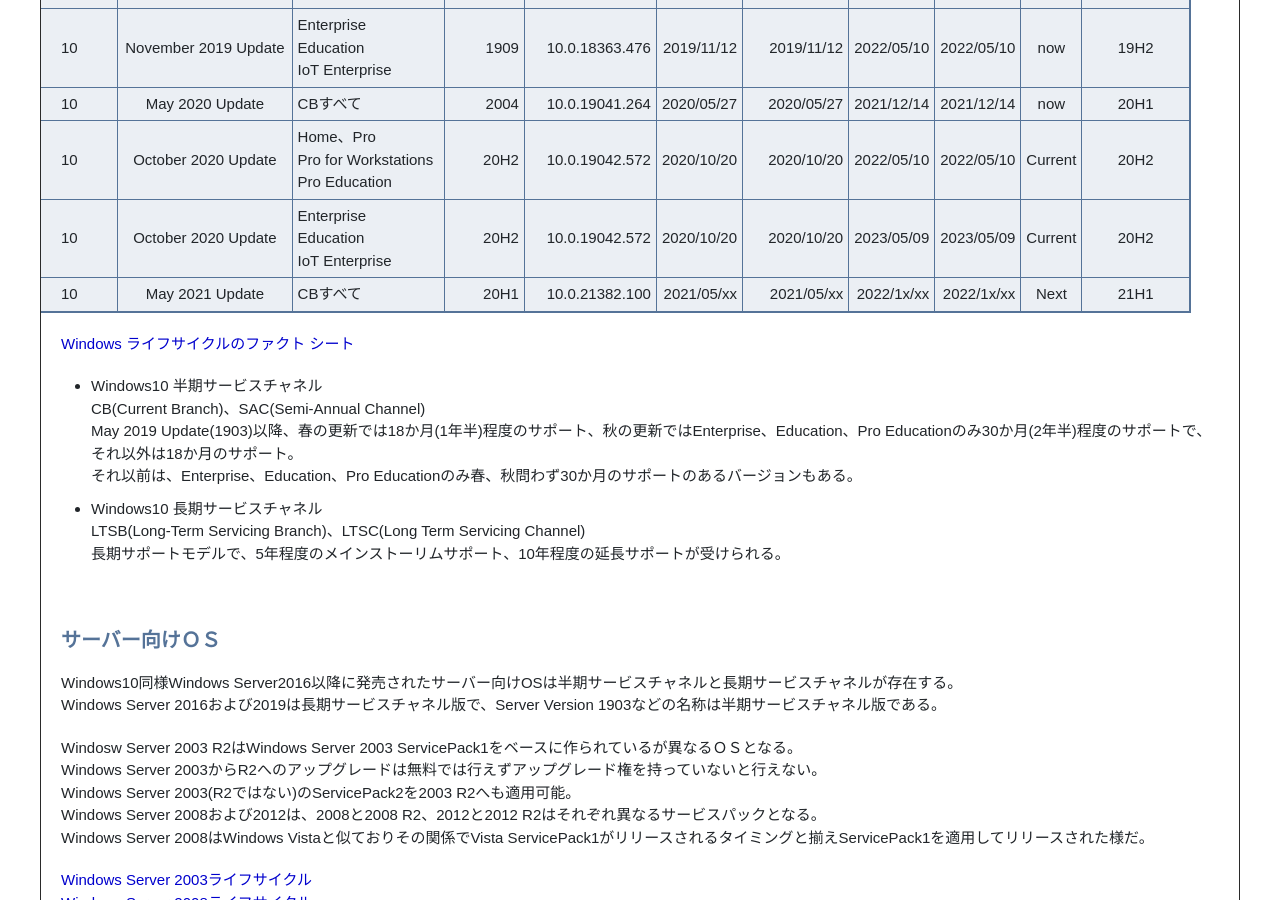
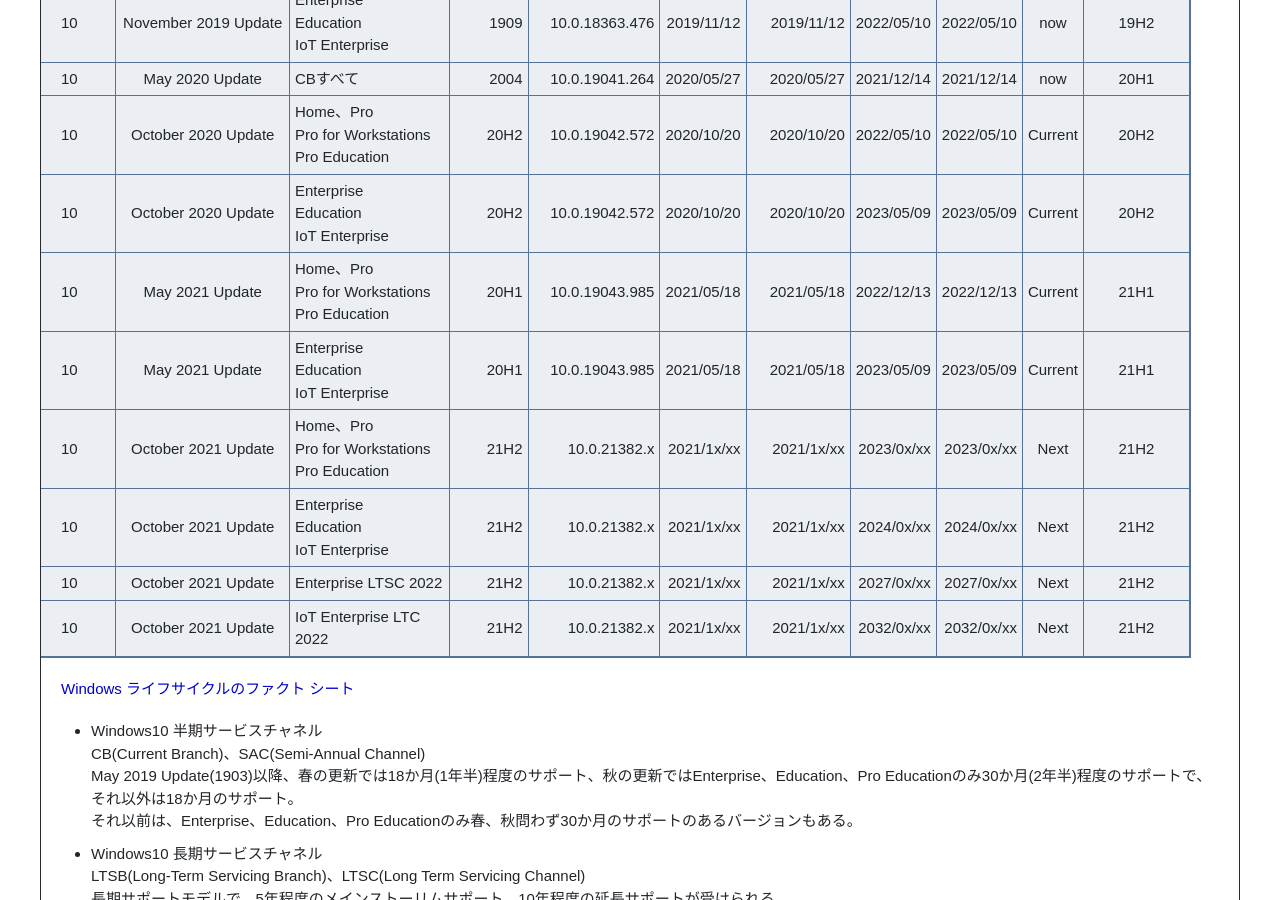
Before and after one commit to fuchu-pheasant01/fuchu-pheasant01.github.io, a Jekyll site: the page built from Contents/Support/MicrosoftOs.md, in a window 1280 px wide and 900 px high, scrolled down 4469 px. Built offline with Jekyll 4.4.1, drawn with Linux system fonts in a browser that asks for light colours; emoji names are drawn with the system emoji font; some of the changed text lies outside the part shown.

Commit message:
Win210521

```diff
--- a/Contents/Support/MicrosoftOs.md
+++ b/Contents/Support/MicrosoftOs.md
@@ -20,7 +20,9 @@ lastmod: "2021/05/15"
 ※公衆衛生上の問題より[サポート期限が延長](https://docs.microsoft.com/ja-jp/lifecycle/announcements/lifecycle-changes-eos-servicing-dates)されています。
 
 [Windows10のダウンロード(手動)](https://www.microsoft.com/ja-jp/software-download/windows10)
-**May 2021 Update(21h1)が5月10日に発表されるという記事も出ていたが出ていないので5月中のどこかでリリースされると思われる。**
+
+Enterprise LTSCのサポート期限が１０年から５年間へ変更。IoT Enterpriseは１０年のまま。
+[Windows10 LTSCのサポート期間変更](https://techcommunity.microsoft.com/t5/internet-of-things/windows-10-iot-long-term-servicing-channel-upcoming-availability/ba-p/2139861)
 
 <br />
 
@@ -114,7 +116,12 @@ lastmod: "2021/05/15"
 | 10      |   May 2020 Update    | CBすべて              |      2004 | 10.0.19041.264 | 2020/05/27 | 2020/05/27 | 2021/12/14 | 2021/12/14 |   now   |   20H1    |
 | 10 | October 2020 Update |Home、Pro<br />Pro for Workstations<br />Pro Education|20H2| 10.0.19042.572 | 2020/10/20 | 2020/10/20 | 2022/05/10 | 2022/05/10 | Current | 20H2 |
 | 10 | October 2020 Update |Enterprise<br />Education<br />IoT Enterprise|20H2| 10.0.19042.572 | 2020/10/20 | 2020/10/20 | 2023/05/09 | 2023/05/09 | Current | 20H2 |
-| 10      |   May 2021 Update    | CBすべて              |      20H1 | 10.0.21382.100 | 2021/05/xx | 2021/05/xx | 2022/1x/xx | 2022/1x/xx |   Next  |   21H1    |
+| 10 |   May 2021 Update    |Home、Pro<br />Pro for Workstations<br />Pro Education|      20H1 | 10.0.19043.985 | 2021/05/18 | 2021/05/18 | 2022/12/13 | 2022/12/13 | Current |   21H1    |
+| 10 |   May 2021 Update    |Enterprise<br />Education<br />IoT Enterprise|      20H1 | 10.0.19043.985 | 2021/05/18 | 2021/05/18 | 2023/05/09 | 2023/05/09 | Current |   21H1    |
+| 10 | October 2021 Update |Home、Pro<br />Pro for Workstations<br />Pro Education|      21H2 | 10.0.21382.x | 2021/1x/xx | 2021/1x/xx | 2023/0x/xx | 2023/0x/xx | Next | 21H2 |
+| 10 | October 2021 Update |Enterprise<br />Education<br />IoT Enterprise|   21H2 | 10.0.21382.x | 2021/1x/xx | 2021/1x/xx | 2024/0x/xx | 2024/0x/xx | Next | 21H2 |
+| 10 | October 2021 Update |Enterprise LTSC 2022|      21H2 | 10.0.21382.x | 2021/1x/xx | 2021/1x/xx | 2027/0x/xx | 2027/0x/xx | Next | 21H2 |
+| 10 | October 2021 Update |IoT Enterprise LTC 2022|   21H2 | 10.0.21382.x | 2021/1x/xx | 2021/1x/xx | 2032/0x/xx | 2032/0x/xx | Next | 21H2 |
 
 [Windows ライフサイクルのファクト シート](https://support.microsoft.com/ja-jp/help/13853/windows-lifecycle-fact-sheet)
 
@@ -178,6 +185,6 @@ Windows Server 2008はWindows Vistaと似ておりその関係でVista ServicePa
 | Server Version 1909     | Standard、<br />Datacenter  |    1909 | 10.0.18363.418 | 2019/11/12 | 2019/11/12 | 2021/05/11 | 2021/05/11 | **End** |     半期     |
 | Server Version 2004     | Standard、<br />Datacenter  |    2004 | 10.0.19041.264 | 2020/05/27 | 2020/05/27 | 2021/12/14 | 2021/12/14 |   now   |     半期     |
 | Server Version 20H2     | Standard、<br />Datacenter  |    20H2 | 10.0.19042.572 | 2020/10/20 | 2020/10/20 | 2023/05/09 | 2023/05/09 | Current |     半期     |
-| Server Version 21H1     | Standard、<br />Datacenter  |    21H1 | 10.0.21382.100 | 2021/05/xx | 2021/05/xx | 2023/1x/xx | 2023/1x/xx |   Next  |     半期     |
+| Server 2022     |Essentials<br />Standard<br />Datacenter| 21H2 | 10.0.20344.000 | 2021/xx/xx | 2021/xx/xx | 2032/1x/xx | 2032/1x/xx |   Next  |     長期     |
 
 * * *
```
Also changed, not shown: other parts of Contents/Support/MicrosoftOs.md (+1 -1 lines), Contents/DotNet/VisualStudioSupport.md (+3 -3 lines), Contents/PostgreSql/PgAdminSupport.md (+4 -3 lines).
